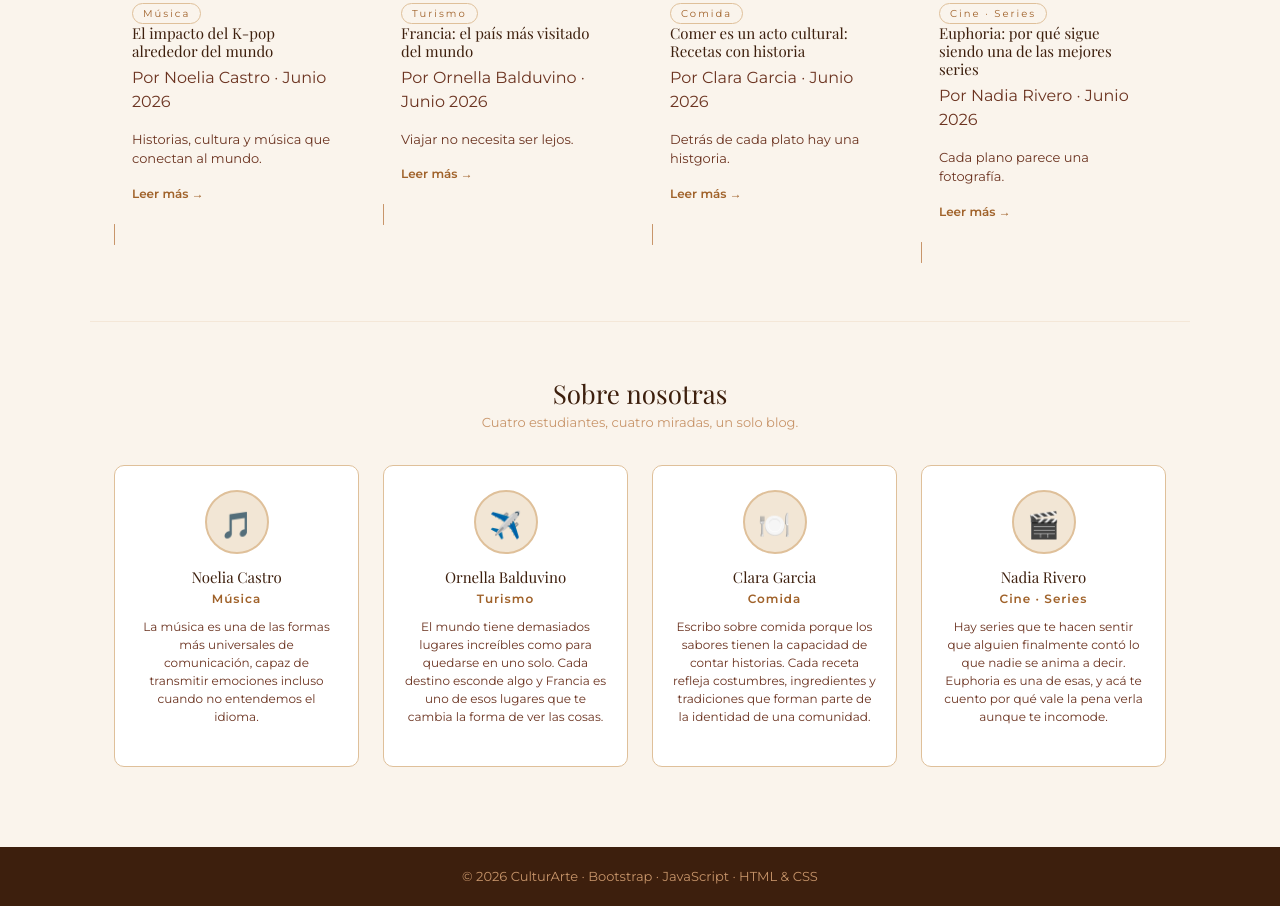
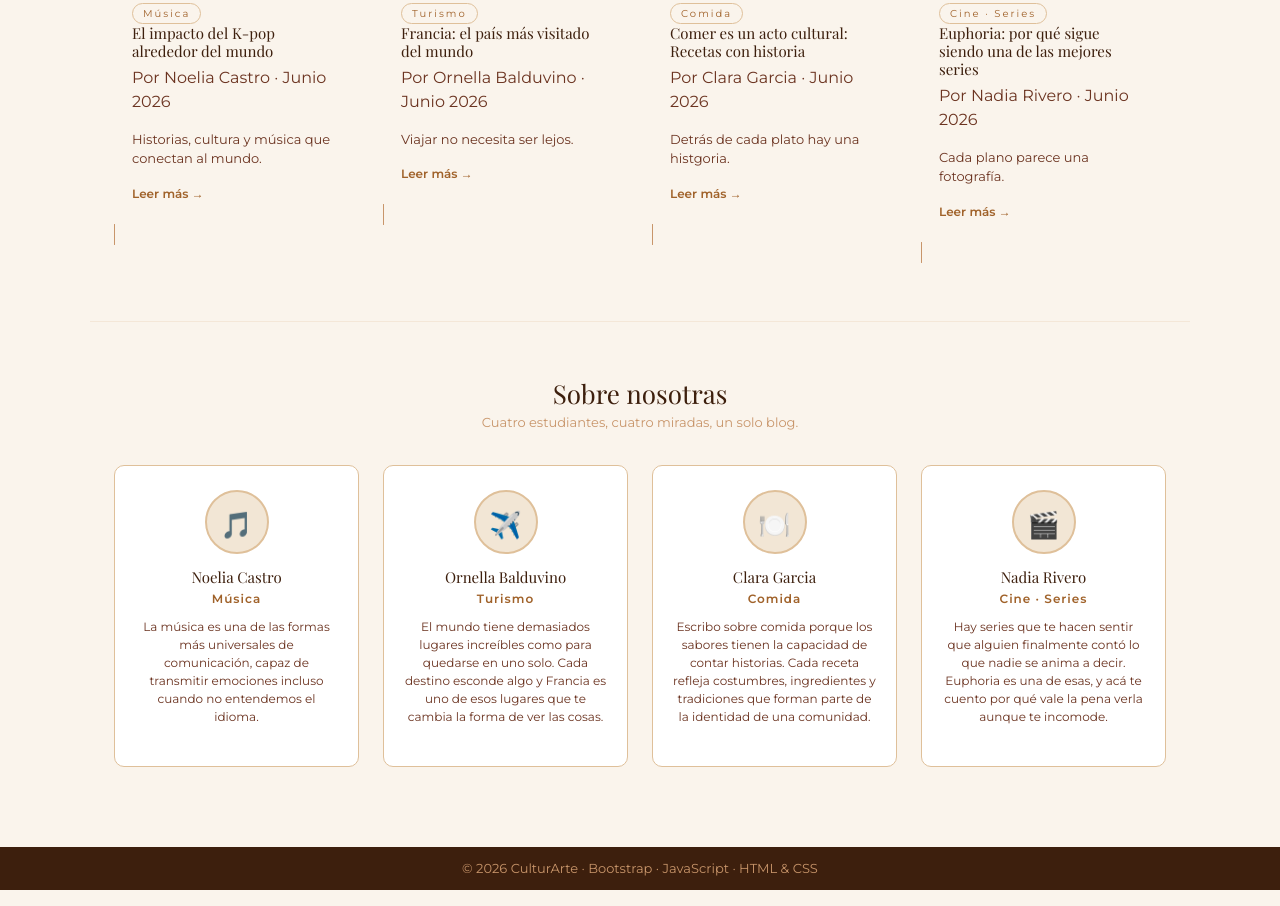
Before and after one commit to clarilugm/Proyecto-fin-de-semestre, a plain HTML site: page index.html in a window 1280 px wide. Shown: the part 766-1672 px from the top of the page. Drawn offline with nearby package versions, Linux system fonts and the light colour scheme.

Commit message:
Update style.css

```diff
--- a/style.css
+++ b/style.css
@@ -534,6 +534,15 @@
   margin-left: 8px;
 }
 
+.pie {
+  background-color: #3d1f0d;
+  color: #c8956a;
+  text-align: center;
+  padding: 12px;
+  margin-top: 48px;
+  font-size: 13px;
+}
+
 
 /* =========================================
    ESTILOS: POST COMIDA
```
